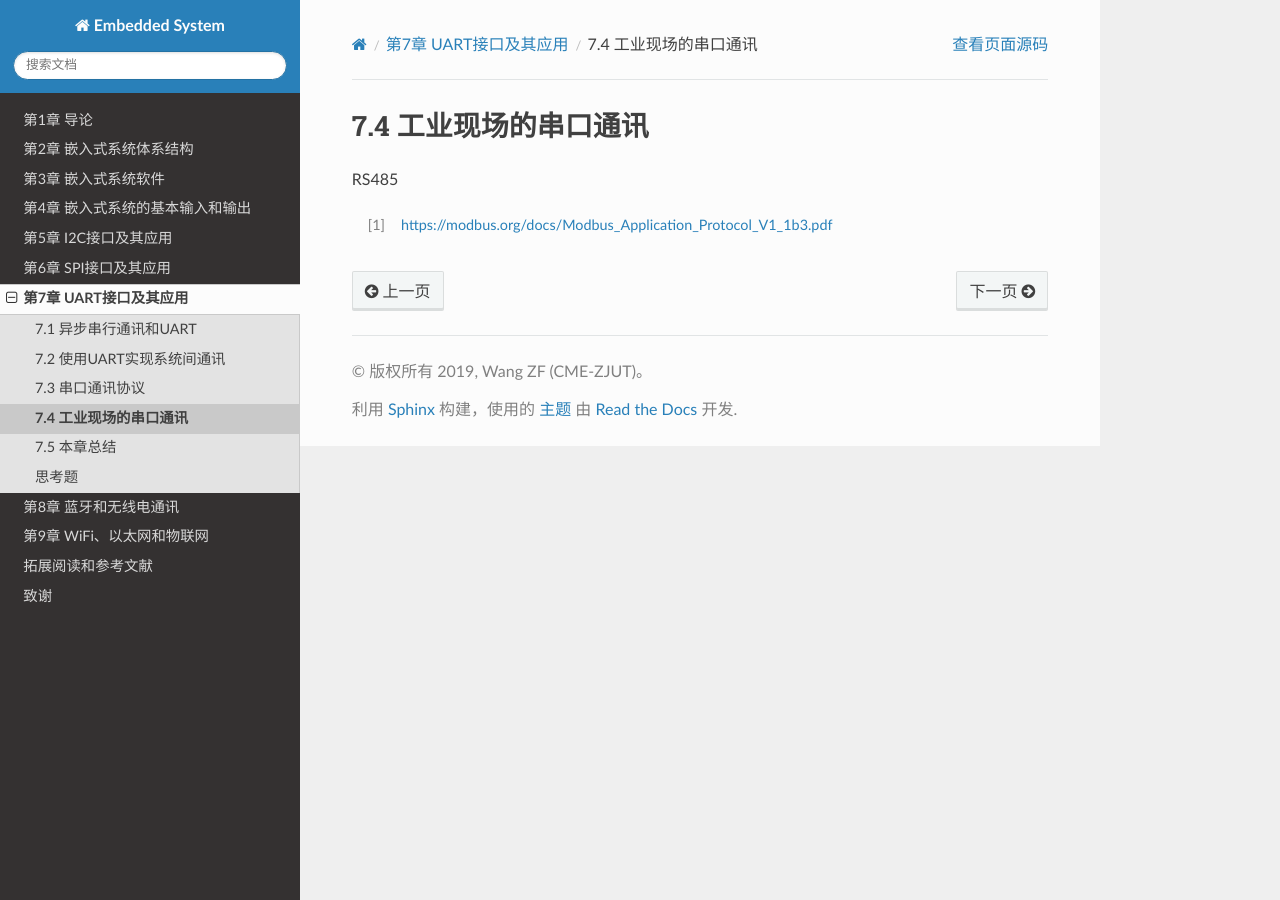
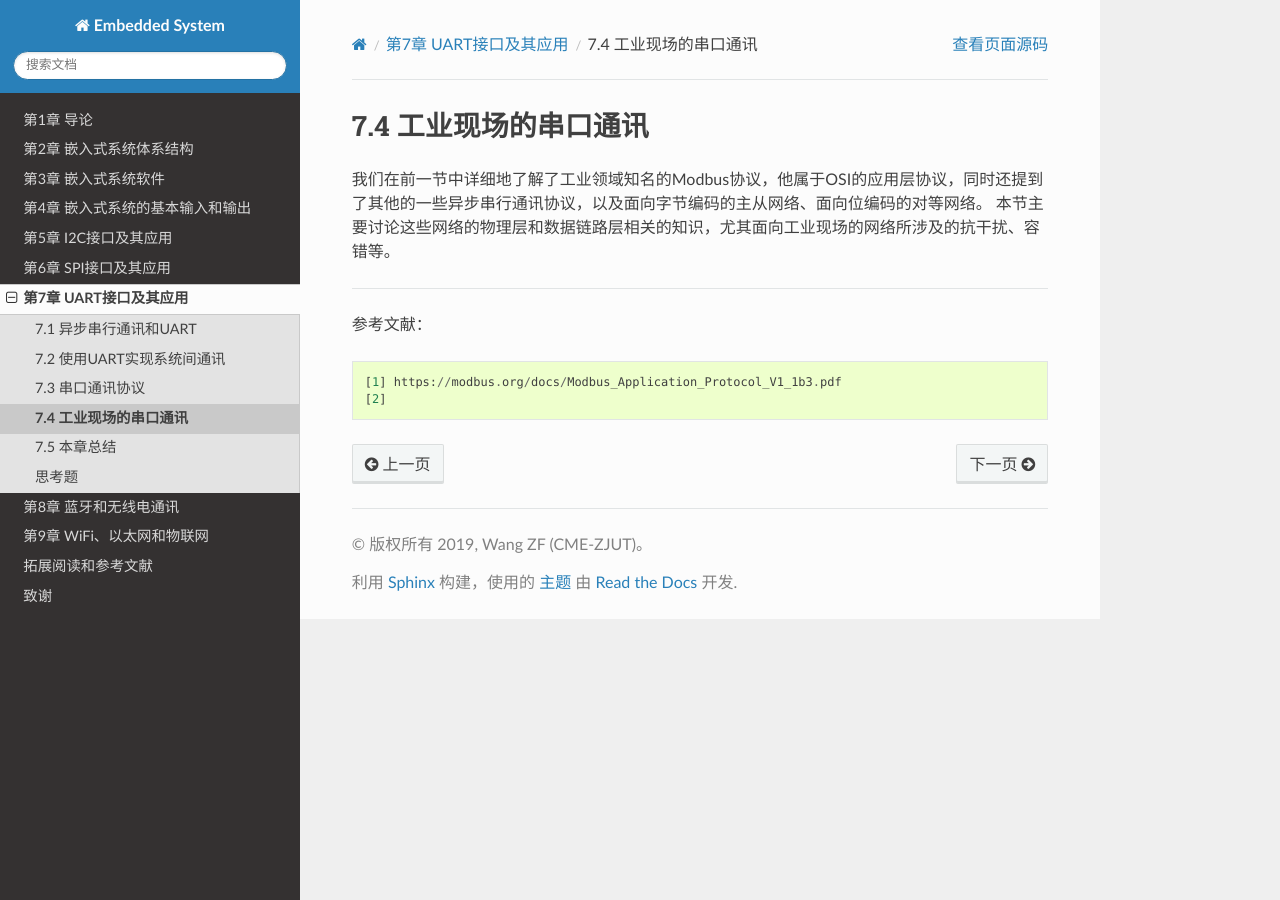
Before and after one commit to BradChan/TheEmbeddedSystem, a Sphinx documentation site: the page built from source/c7_ec_uart_if/rs485.rst, in a window 1280 px wide. Built offline with Sphinx 7.4.7 and the Read the Docs theme 2.0.0, drawn with Linux system fonts in a browser that asks for light colours.

Commit message:
update 7.4

```diff
--- a/source/c7_ec_uart_if/rs485.rst
+++ b/source/c7_ec_uart_if/rs485.rst
@@ -2,11 +2,18 @@
 7.4 工业现场的串口通讯
 ===========================
 
-RS485
+我们在前一节中详细地了解了工业领域知名的Modbus协议，他属于OSI的应用层协议，同时还提到了其他的一些异步串行通讯协议，以及面向字节编码的主从网络、面向位编码的对等网络。
+本节主要讨论这些网络的物理层和数据链路层相关的知识，尤其面向工业现场的网络所涉及的抗干扰、容错等。
 
 
 
 
 
 
-.. [1] https://modbus.org/docs/Modbus_Application_Protocol_V1_1b3.pdf
+-------------------------
+
+参考文献：
+::
+
+  [1] https://modbus.org/docs/Modbus_Application_Protocol_V1_1b3.pdf
+  [2]
```
